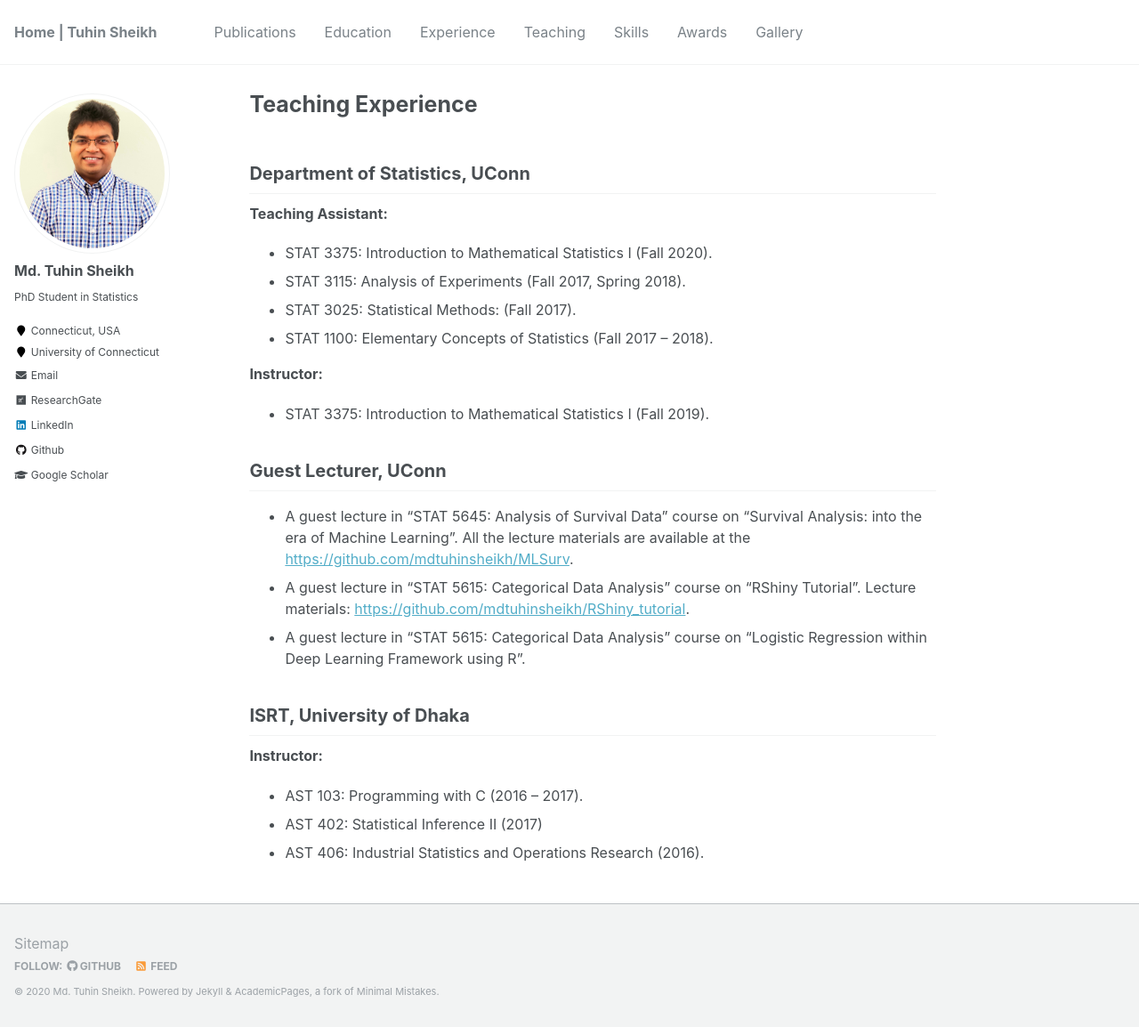
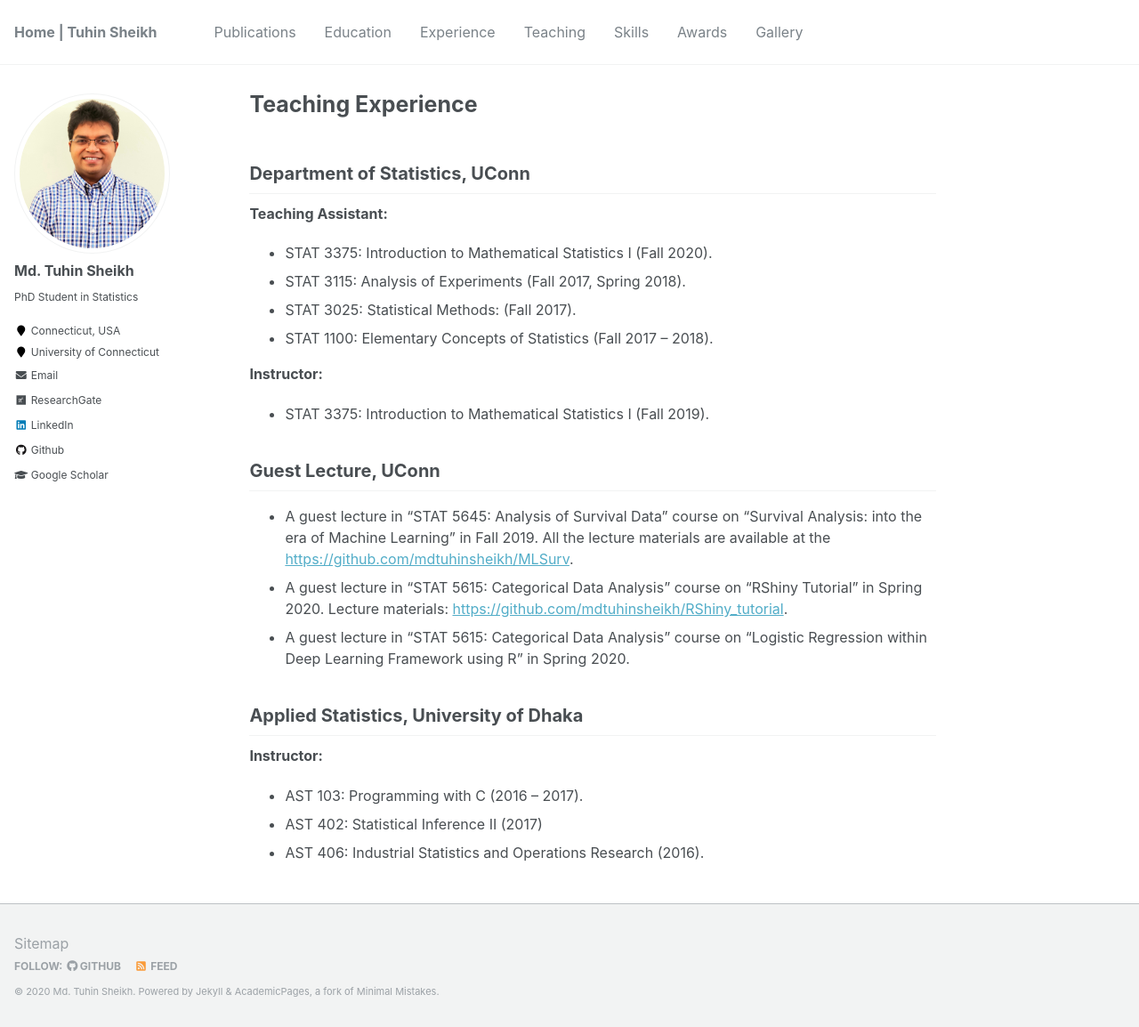
Before and after one commit to mdtuhinsheikh/mdtuhinsheikh.github.io, a Jekyll site: the page built from _pages/teaching.md, in a window 1280 px wide and 1154 px high. Shown: the whole window at 89% size. Built offline with Jekyll 4.4.1, drawn with Linux system fonts in a browser that asks for light colours.

Commit message:
Update teaching.md

```diff
--- a/_pages/teaching.md
+++ b/_pages/teaching.md
@@ -14,17 +14,17 @@ author_profile: true
 **Instructor:**
 * STAT 3375: Introduction to Mathematical Statistics I (Fall 2019).
 
-## Guest Lecturer, UConn
+## Guest Lecture, UConn
 * A guest lecture in "STAT 5645: Analysis of Survival Data" course on
-"Survival Analysis: into the era of Machine Learning".
+"Survival Analysis: into the era of Machine Learning" in Fall 2019.
 All the lecture materials are available at the
 [https://github.com/mdtuhinsheikh/MLSurv](https://github.com/mdtuhinsheikh/MLSurv).
-* A guest lecture in "STAT 5615: Categorical Data Analysis" course on "RShiny Tutorial".
+* A guest lecture in "STAT 5615: Categorical Data Analysis" course on "RShiny Tutorial" in Spring 2020.
 Lecture materials: [https://github.com/mdtuhinsheikh/RShiny_tutorial](https://github.com/mdtuhinsheikh/RShiny_tutorial).
 * A guest lecture in "STAT 5615: Categorical Data Analysis" course on
-"Logistic Regression within Deep Learning Framework using R".
+"Logistic Regression within Deep Learning Framework using R" in Spring 2020.
 
-## ISRT, University of Dhaka
+## Applied Statistics, University of Dhaka
 **Instructor:**
 * AST 103: Programming with C (2016 -- 2017).
 * AST 402: Statistical Inference II (2017)
```
